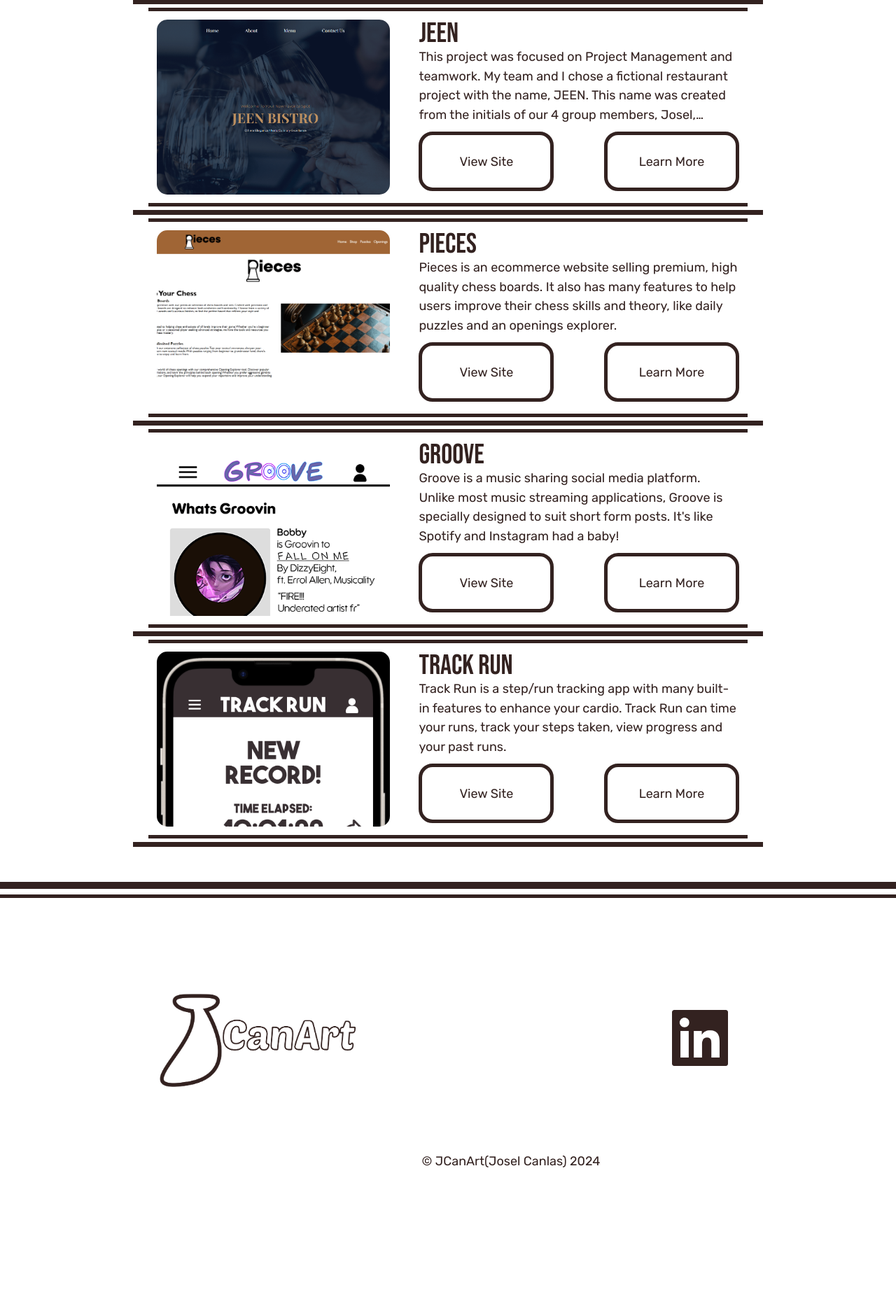
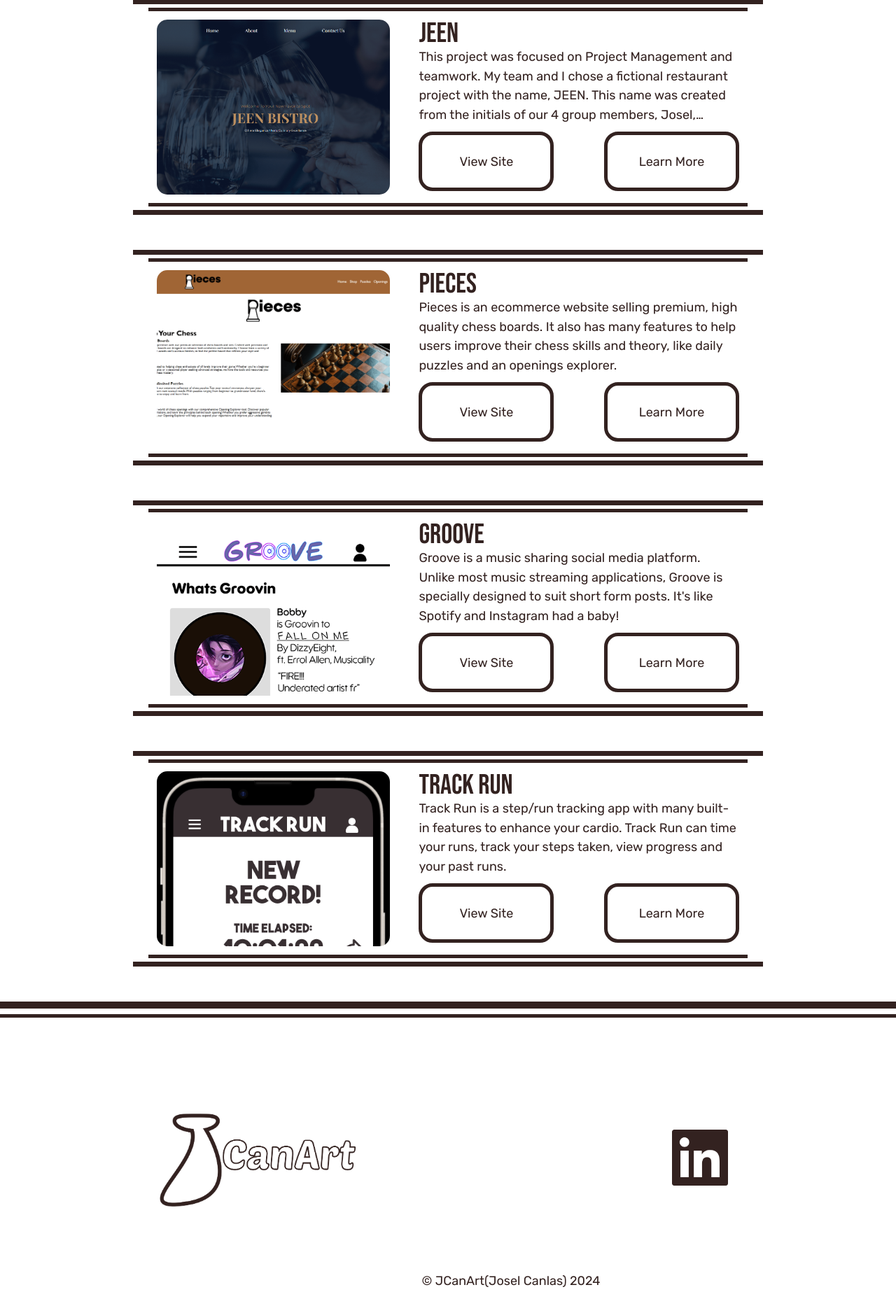
Before and after one commit to JCanDoCode/Portfolio, a PHP site: page / in a window 1280 px wide. Shown: the part 733-2589 px from the top of the page at 70% size. Before the commit the page ends 2401 px from the top, so only its background shows below. Run offline with PHP 8.4, Linux system fonts and the light colour scheme.

Commit message:
Update 9.1
Added GitHub to skills section. Changed spacing between artifacts.

```diff
--- a/about.html
+++ b/about.html
@@ -51,6 +51,7 @@
                 <img src="./media/img/php.png" alt="php">
                 <img src="./media/img/figma.png" alt="figma">
                 <img src="./media/img/adobe.png" alt="creative cloud">
+                <img src="./media/img/git_logo.png" alt="git hub">
             </div>
         </article>
         <article>
--- a/css/style.css
+++ b/css/style.css
@@ -324,6 +324,7 @@ article {
     .card {
         height: 25rem;
         padding: 2.2rem;
+        margin-bottom: 5rem;
         border-top: 0.75rem #332220 solid;
         border-bottom: 0.75rem #332220 solid;
         display: flex;
@@ -332,15 +333,6 @@ article {
 
         &:nth-of-type(1) {
             margin-top: 5rem;
-        }
-        &:nth-of-type(2) {
-            border-top: unset;
-        }
-        &:nth-of-type(3) {
-            border-top: unset;
-        }
-        &:nth-of-type(4) {
-            border-top: unset;
         }
 
         .card-content {
--- a/index.html
+++ b/index.html
@@ -4,7 +4,7 @@
     <meta charset="UTF-8">
     <meta name="viewport" content="width=device-width, initial-scale=1.0">
     <title>JCanArt | Where ideas come to life</title>
-    <meta name="description" content="JCanArt (AKA Josel Canlas) is my portfolio website that is focused on one thing, stunning, high quality, and custom designs. Check out my portfolio to view my past works!">
+    <meta name="description" content="JCanArt (AKA Josel Canlas) is my portfolio website that is focused on stunning, high quality, and custom designs. Check out my portfolio to view my past works!">
     <meta name="keywords" content="web developer in vancouver, web design, responsive designs, ui/ux, graphic design, web design for businesses, web development, custom websites, portfolio"/>
     <link rel="icon" type="image/x-icon" href="./media/img/JCanArt_logo_web.png">
     <link rel="preconnect" href="https://fonts.googleapis.com">
```
Also changed, not shown: media/img/git_logo.png (added).
